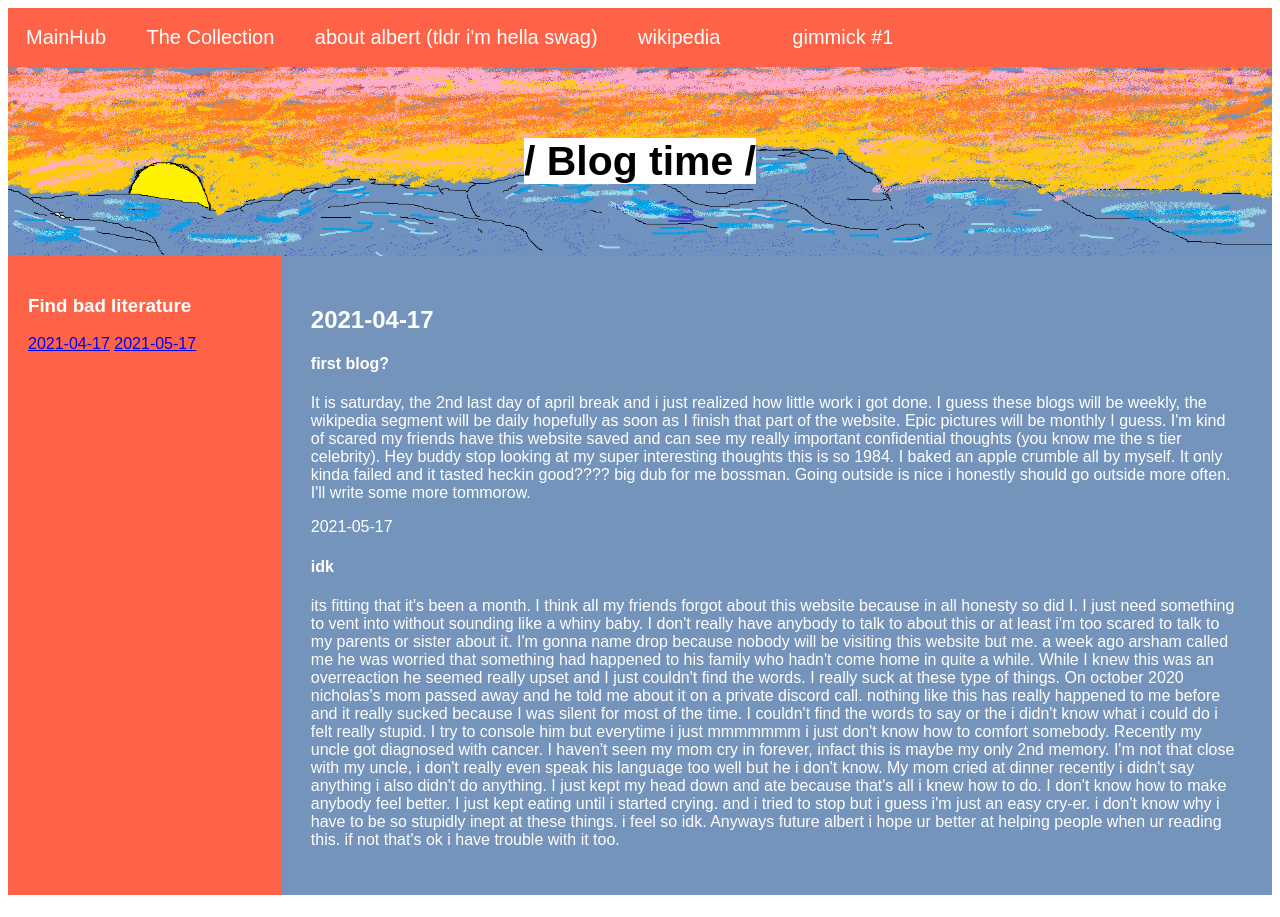
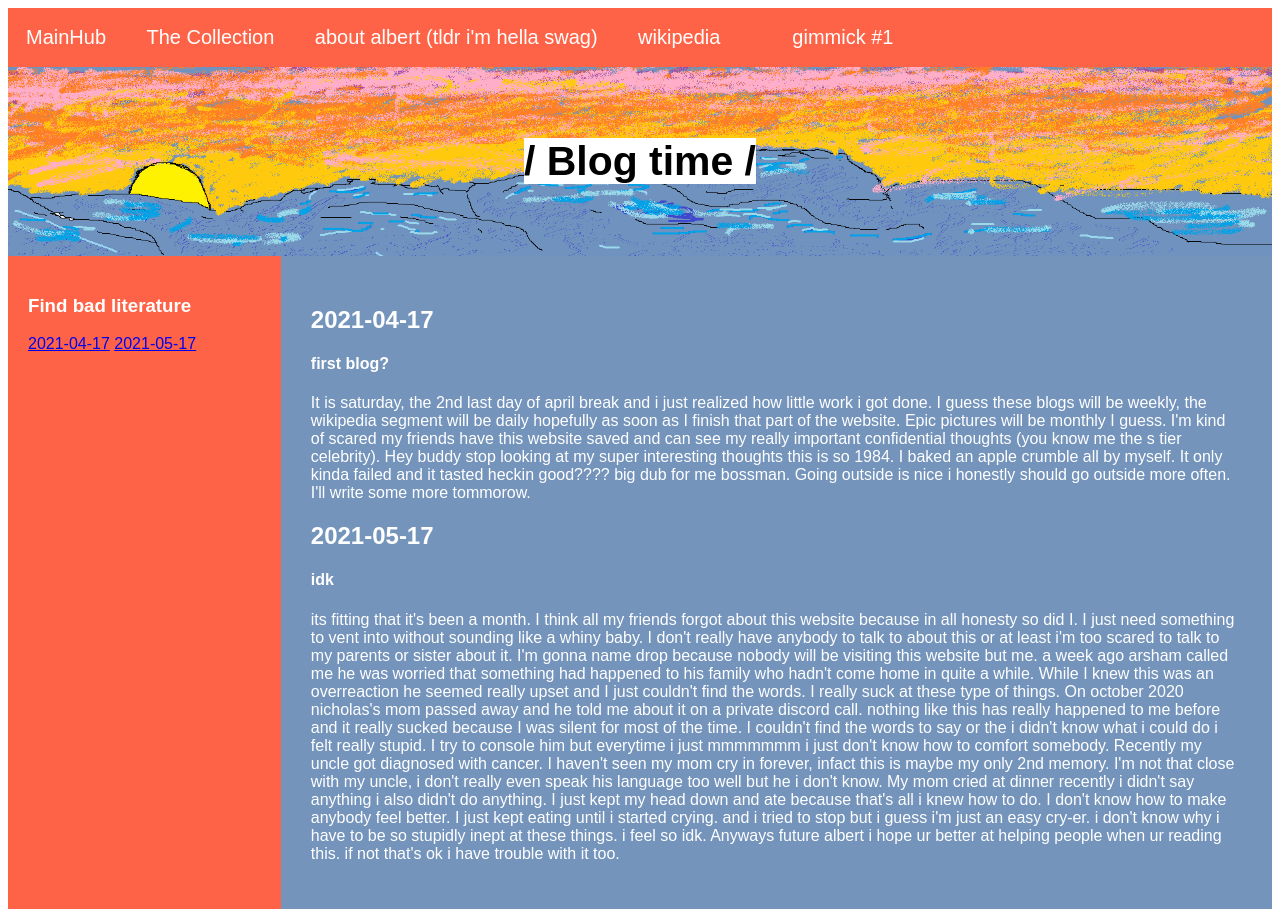
Before and after one commit to albert-yang-exe/2021, a plain HTML site: page index.html in a window 1280 px wide. Drawn offline with Linux system fonts and the light colour scheme.

Commit message:
Update index.html

```diff
--- a/index.html
+++ b/index.html
@@ -180,7 +180,8 @@ saved and can see my really important confidential thoughts (you know me the s t
  this is so 1984. I baked an apple crumble all by myself. It only kinda failed and it tasted heckin good???? big dub for me bossman. Going outside is nice
  i honestly should go outside more often. I'll write some more tommorow.
 </p>
-<a id="05-17">2021-05-17</a></h2>
+
+<h2><a id="05-17">2021-05-17</a></h2>
 <h4> idk </h4>
 <p>its fitting that it's been a month. I think all my friends forgot about this website because in all honesty so did I. I just need something to vent into without sounding like
 a whiny baby. I don't really have anybody to talk to about this or at least i'm too scared to talk to my parents or sister about it. I'm gonna name drop because
```
